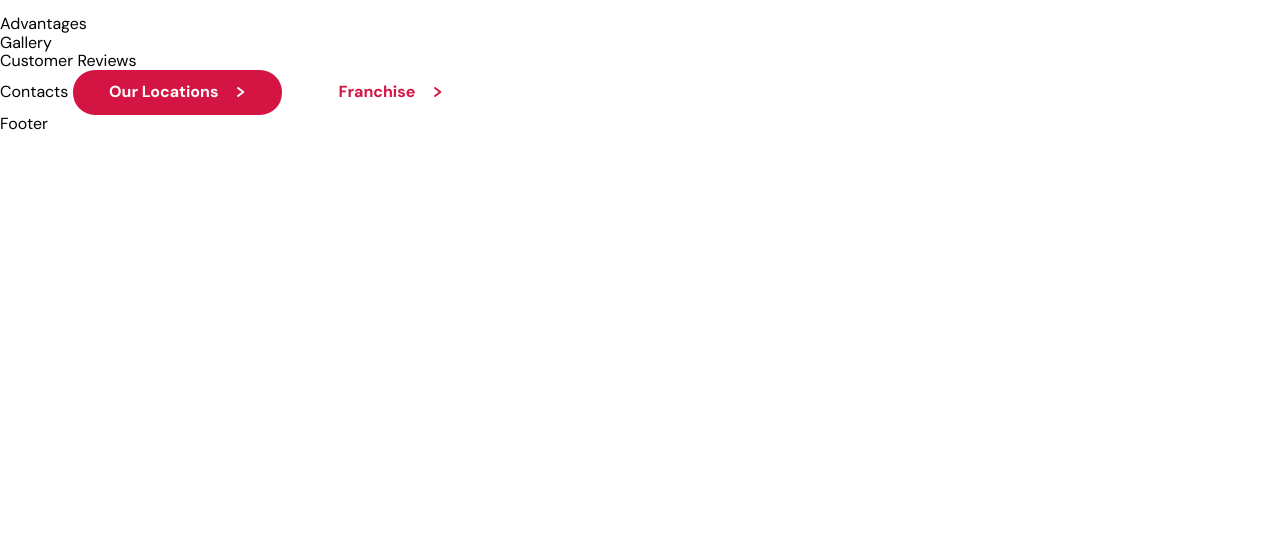
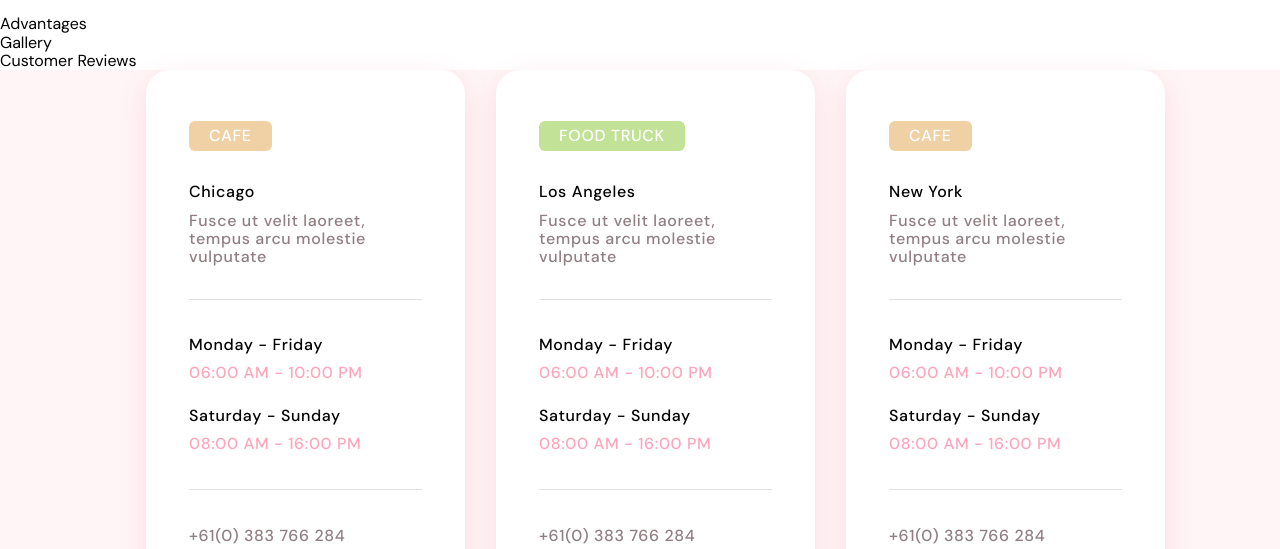
Before and after one commit to TetianaDoroshko/Ice-cream, a website built with Parcel: page src/index.html in a window 1280 px wide. Shown: the part 403-952 px from the top of the page. Before the commit the page ends 800 px from the top, so only its background shows below. Built offline with nearby package versions, Linux system fonts and the light colour scheme.

Commit message:
contacts -items

```diff
--- a/src/partials/contacts.html
+++ b/src/partials/contacts.html
@@ -1,5 +1,65 @@
-<section>
-  Contacts
+<section class="contact-section">
+  <div class="container">
+    <h2 class="visually-hidden">Contacts</h2>
+    <ul class="list contacts">
+      <li class="contacts__item">
+        <p class="contacts__title">CAFE</p>
+
+            <p class="contacts__location">Chicago</p>
+            <p class="contacts__text">Fusce ut velit laoreet, tempus arcu molestie vulputate</p>
+
+        <div class="contacts__open-time">
+          <p class="contacts__open-time__days border-before">Monday - Friday</p>
+          <p class="contacts__open-time__hours contacts__open-time--margin">06:00 AM - 10:00 PM</p>
+          <p class="contacts__open-time__days">Saturday - Sunday</p>
+          <p class="contacts__open-time__hours border-after">08:00 AM - 16:00 PM</p>
+        </div>
+        <address>
+          <ul class="list">
+            <li><a class="link contacts__link" href="">+61(0) 383 766 284</a></li>
+            <li><a class="link contacts__link" href="">noreply@envato.com</a></li>
+          </ul>
+        </address>
+      </li>
+      <li class="contacts__item">
+        <p class="contacts__title contacts__color-title">FOOD TRUCK</p>
+
+            <p class="contacts__location">Los Angeles</p>
+            <p class="contacts__text">Fusce ut velit laoreet, tempus arcu molestie vulputate</p>
+
+        <div class="contacts__open-time">
+          <p class="contacts__open-time__days border-before">Monday - Friday</p>
+          <p class="contacts__open-time__hours contacts__open-time--margin">06:00 AM - 10:00 PM</p>
+          <p class="contacts__open-time__days">Saturday - Sunday</p>
+          <p class="contacts__open-time__hours border-after">08:00 AM - 16:00 PM</p>
+        </div>
+        <address>
+          <ul class="list">
+            <li><a class="link contacts__link" href="">+61(0) 383 766 284</a></li>
+            <li><a class="link contacts__link" href="">noreply@envato.com</a></li>
+          </ul>
+        </address>
+      </li>
+      <li class="contacts__item">
+        <p class="contacts__title">CAFE</p>
+
+            <p class="contacts__location">New York</p>
+            <p class="contacts__text">Fusce ut velit laoreet, tempus arcu molestie vulputate</p>
+
+        <div class="contacts__open-time">
+          <p class="contacts__open-time__days border-before">Monday - Friday</p>
+          <p class="contacts__open-time__hours contacts__open-time--margin">06:00 AM - 10:00 PM</p>
+          <p class="contacts__open-time__days">Saturday - Sunday</p>
+          <p class="contacts__open-time__hours border-after">08:00 AM - 16:00 PM</p>
+        </div>
+        <address>
+          <ul class="list">
+            <li><a class="link contacts__link" href="">+61(0) 383 766 284</a></li>
+            <li><a class="link contacts__link" href="">noreply@envato.com</a></li>
+          </ul>
+        </address>
+      </li>
+    </ul>
 
     <button type="button" class="main-btn main-btn--dark">
       Our Locations
@@ -14,4 +74,5 @@
         <use href="./images/sprite.svg#arrow-main-btn"></use>
       </svg>
     </button>
+  </div>
 </section>
--- a/src/sass/layout/_contacts.scss
+++ b/src/sass/layout/_contacts.scss
@@ -0,0 +1,106 @@
+.contact-section {
+    background:#FFF5F6;
+}
+.contacts {
+    display: flex;
+}
+.contacts__item {
+    position: relative;
+    width: 330px;
+    height: 572px;
+    background: #FFFFFF;
+    box-shadow: 0px 8px 30px rgba(212, 20, 67, 0.1);
+    border-radius: 24px;
+    padding: 51px 43px;
+    &:not(last-child){
+     margin-left: 31px;
+    }
+
+}
+
+.contacts__title {
+    text-transform: uppercase;
+    display: inline-block;
+    padding: 0 20px;
+    font-weight: 500;
+    font-size: 16px;
+    line-height: 1.86;
+    text-align: center;
+    letter-spacing: 0.04em;
+    color: #FFFFFF;
+    background: #F0D1A5;
+    border-radius: 6px;
+    margin-bottom: 32px;
+
+}
+
+.contacts__color-title {
+    background: #C2E297;
+}
+.contacts__location {
+    @include font(16px,(30/16,2),500,0.04em);
+}
+.contacts__location{
+    margin-bottom: 10px;
+}
+
+.contacts__text {
+    @include font(16px,(29/16,2),500,0.04em);
+    color: #907E82;
+    margin-bottom: 32px;
+}
+
+.contacts__open-time {
+    padding: 32px 0px;
+    margin-bottom: 32px;
+}
+
+.contacts__open-time__days {
+    @include font(16px,(30/16,2),500,0.04em);
+    line-height: 28px;
+}
+
+.contacts__open-time__hours{
+    @include font(16px,(30/16,2),500,0.04em);
+    line-height: 28px;
+    color: #FFA5BA;
+}
+
+.contacts__open-time--margin{
+    margin-bottom: 15px;
+}
+
+.contacts__link {
+    @include font(16px,(29/16,2),500,0.04em);
+    color: #907E82;
+    font-style: normal;
+    line-height: 28px;
+}
+
+.border-before {
+    position: relative;
+    &::before {
+    content: "";
+    width: 100%;
+    height: 1px;
+    border-radius: 1px;
+    background-color:#E1E1E1;
+    position: absolute;
+    left: 0;
+    top: -32px;
+    }
+}
+
+.border-after{
+    position: relative;
+    &::after {
+    content: "";
+    width: 100%;
+    height: 1px;
+    border-radius: 1px;
+    background-color: #E1E1E1;
+    position: absolute;
+    left: 0;
+    bottom: -32px;
+    }
+}
```
Also changed, not shown: src/sass/main.css (added), 1 other file. Lines whose indentation alone changed are shown as unchanged.
